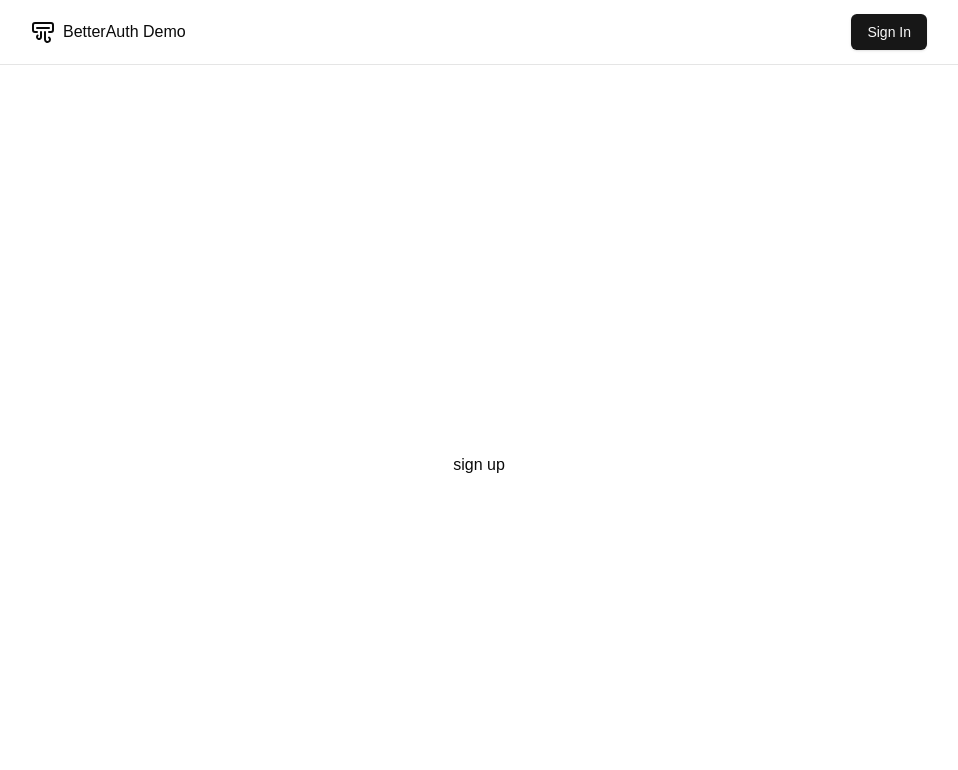
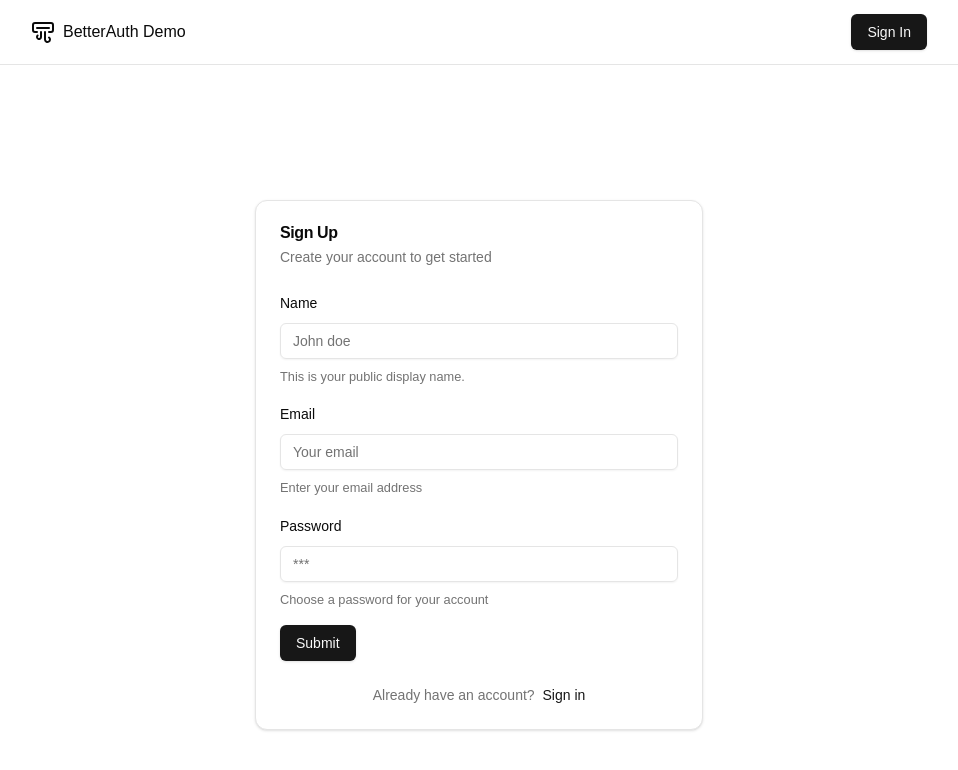
Before and after one commit to RonAlmog/better-auth-demo, a Next.js app: page /sign-up in a window 1280 px wide. Shown: the top 770 px of the page, without its empty margins (161-1119 px from the left). Built offline with nearby package versions, Linux system fonts and the light colour scheme.

Commit message:
add sign in page

```diff
--- a/src/app/(auth)/sign-in/page.tsx
+++ b/src/app/(auth)/sign-in/page.tsx
@@ -24,7 +24,6 @@ import {
 import { Input } from "@/components/ui/input";
 
 const formSchema = z.object({
-  name: z.string().min(2).max(50),
   email: z.string().min(2).max(50),
   password: z.string().min(2).max(50),
 });
@@ -33,7 +32,6 @@ const SignIn = () => {
   const form = useForm<z.infer<typeof formSchema>>({
     resolver: zodResolver(formSchema),
     defaultValues: {
-      name: "",
       email: "",
       password: "",
     },
@@ -56,26 +54,10 @@ const SignIn = () => {
           <form onSubmit={form.handleSubmit(onSubmit)} className="space-y-4">
             <FormField
               control={form.control}
-              name="name"
-              render={({ field }) => (
-                <FormItem>
-                  <FormLabel>Username</FormLabel>
-                  <FormControl>
-                    <Input placeholder="user name" {...field} />
-                  </FormControl>
-                  <FormDescription>
-                    This is your public display name.
-                  </FormDescription>
-                  <FormMessage />
-                </FormItem>
-              )}
-            />
-            <FormField
-              control={form.control}
               name="email"
               render={({ field }) => (
                 <FormItem>
-                  <FormLabel>Username</FormLabel>
+                  <FormLabel>Email</FormLabel>
                   <FormControl>
                     <Input placeholder="Your email" {...field} />
                   </FormControl>
@@ -95,9 +77,7 @@ const SignIn = () => {
                   <FormControl>
                     <Input type="password" placeholder="***" {...field} />
                   </FormControl>
-                  <FormDescription>
-                    Choose a password for your account
-                  </FormDescription>
+                  <FormDescription>Enter for your password</FormDescription>
                   <FormMessage />
                 </FormItem>
               )}
--- a/src/app/(auth)/sign-up/page.tsx
+++ b/src/app/(auth)/sign-up/page.tsx
@@ -1,5 +1,117 @@
+"use client";
+import {
+  Card,
+  CardContent,
+  CardDescription,
+  CardFooter,
+  CardHeader,
+  CardTitle,
+} from "@/components/ui/card";
+import Link from "next/link";
+import { z } from "zod";
+import { zodResolver } from "@hookform/resolvers/zod";
+import { useForm } from "react-hook-form";
+import { Button } from "@/components/ui/button";
+import {
+  Form,
+  FormControl,
+  FormDescription,
+  FormField,
+  FormItem,
+  FormLabel,
+  FormMessage,
+} from "@/components/ui/form";
+import { Input } from "@/components/ui/input";
+
+const formSchema = z.object({
+  name: z.string().min(2).max(50),
+  email: z.string().min(2).max(50),
+  password: z.string().min(2).max(50),
+});
+
 const SignUp = () => {
-  return <div>sign up</div>;
+  const form = useForm<z.infer<typeof formSchema>>({
+    resolver: zodResolver(formSchema),
+    defaultValues: {
+      name: "",
+      email: "",
+      password: "",
+    },
+  });
+
+  function onSubmit(values: z.infer<typeof formSchema>) {
+    console.log(values);
+  }
+
+  return (
+    <Card className="w-full max-w-md mx-auto">
+      <CardHeader>
+        <CardTitle>Sign Up</CardTitle>
+        <CardDescription>Create your account to get started</CardDescription>
+      </CardHeader>
+      <CardContent>
+        <Form {...form}>
+          <form onSubmit={form.handleSubmit(onSubmit)} className="space-y-4">
+            <FormField
+              control={form.control}
+              name="name"
+              render={({ field }) => (
+                <FormItem>
+                  <FormLabel>Name</FormLabel>
+                  <FormControl>
+                    <Input placeholder="John doe" {...field} />
+                  </FormControl>
+                  <FormDescription>
+                    This is your public display name.
+                  </FormDescription>
+                  <FormMessage />
+                </FormItem>
+              )}
+            />
+            <FormField
+              control={form.control}
+              name="email"
+              render={({ field }) => (
+                <FormItem>
+                  <FormLabel>Email</FormLabel>
+                  <FormControl>
+                    <Input placeholder="Your email" {...field} />
+                  </FormControl>
+                  <FormDescription>Enter your email address</FormDescription>
+                  <FormMessage />
+                </FormItem>
+              )}
+            />
+            <FormField
+              control={form.control}
+              name="password"
+              render={({ field }) => (
+                <FormItem>
+                  <FormLabel>Password</FormLabel>
+                  <FormControl>
+                    <Input type="password" placeholder="***" {...field} />
+                  </FormControl>
+                  <FormDescription>
+                    Choose a password for your account
+                  </FormDescription>
+                  <FormMessage />
+                </FormItem>
+              )}
+            />
+            <Button type="submit">Submit</Button>
+          </form>
+        </Form>
+      </CardContent>
+      <CardFooter className="flex justify-center">
+        <p className="text-sm text-muted-foreground">
+          Already have an account?{" "}
+          <Link className="text-primary hover:underline ml-1" href="/sign-in">
+            Sign in
+          </Link>
+        </p>
+      </CardFooter>
+    </Card>
+  );
 };
 
 export default SignUp;
```
